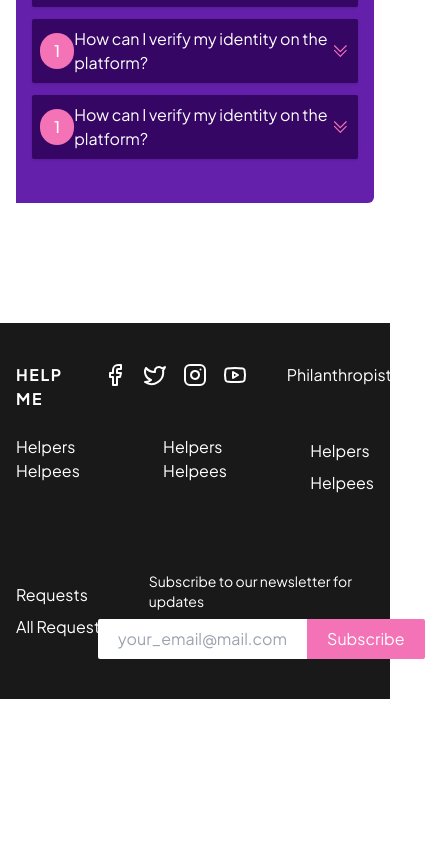
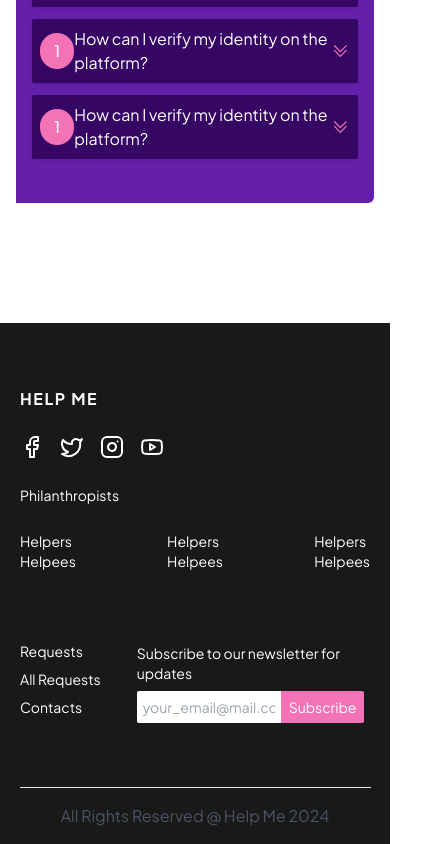
Before and after one commit to Idomason/helpMe, a React (Vite) app in the folder client/: page / in a window 390 px wide. Shown: the part 5515-6359 px from the top of the page, 425 px wide, since content can reach past the window. Before the commit the page ends 6214 px from the top, so only its background shows below. Built offline with nearby package versions, Linux system fonts and the light colour scheme.

Commit message:
work on the footer component to make it more responsive

```diff
--- a/client/src/components/Footer/Footer.tsx
+++ b/client/src/components/Footer/Footer.tsx
@@ -3,14 +3,14 @@ import { Link } from "react-router-dom";
 
 export default function Footer() {
   return (
-    <div className="mt-24 bg-black/90">
-      <div className="mx-auto grid h-full grid-cols-2 px-4 py-10 sm:grid-cols-3 md:w-11/12">
+    <div className="mt-24 overflow-hidden bg-black/90">
+      <div className="mx-auto grid h-full grid-cols-2 px-5 py-16 sm:grid-cols-3 md:w-11/12">
         {/* COLUMN 1 */}
-        <div className="col-span-1 mb-6 flex justify-between gap-10 sm:mb-0 sm:flex-col sm:gap-6">
+        <div className="col-span-3 mb-6 sm:col-span-1 sm:mb-0">
           <h1 className="font-bold tracking-widest text-white md:text-lg xl:text-2xl">
             HELP ME
           </h1>
-          <div className="flex space-x-4">
+          <div className="flex space-x-4 py-6">
             <Link to={"/"}>
               <Facebook className="cursor-pointer text-white transition-colors duration-300 hover:text-pink-400" />
             </Link>
@@ -24,73 +24,97 @@ export default function Footer() {
               <Youtube className="cursor-pointer text-white transition-colors duration-300 hover:text-pink-400" />
             </Link>
           </div>
-          <Link className="capitalize text-white" to={"/philanthropists"}>
+          <Link
+            className="lg:text-md text-sm capitalize text-white"
+            to={"/philanthropists"}
+          >
             philanthropists
           </Link>
         </div>
 
         {/* COLUMN 2 span 3 */}
         <div className="col-span-2 grid gap-y-16">
-          <div className="flex justify-between">
+          {/* COL 2 SEC 1 */}
+          <div className="flex justify-between justify-items-center sm:justify-between">
             <div>
-              <Link className="block capitalize text-white" to={"/helpers"}>
+              <Link
+                className="lg:text-md block text-sm capitalize text-white"
+                to={"/helpers"}
+              >
                 helpers
               </Link>
-              <Link className="block capitalize text-white" to={"/helpees"}>
-                helpees
-              </Link>
-            </div>
-            <div>
-              <Link className="block capitalize text-white" to={"/helpers"}>
-                helpers
-              </Link>
-              <Link className="block capitalize text-white" to={"/helpees"}>
+              <Link
+                className="lg:text-md block text-sm capitalize text-white"
+                to={"/helpees"}
+              >
                 helpees
               </Link>
             </div>
             <div>
               <Link
-                className="block py-1 capitalize text-white"
+                className="lg:text-md block text-sm capitalize text-white"
                 to={"/helpers"}
               >
                 helpers
               </Link>
               <Link
-                className="block py-1 capitalize text-white"
+                className="lg:text-md block text-sm capitalize text-white"
+                to={"/helpees"}
+              >
+                helpees
+              </Link>
+            </div>
+            <div>
+              <Link
+                className="lg:text-md block text-sm capitalize text-white"
+                to={"/helpers"}
+              >
+                helpers
+              </Link>
+              <Link
+                className="lg:text-md block text-sm capitalize text-white"
                 to={"/helpees"}
               >
                 helpees
               </Link>
             </div>
           </div>
-          <div className="grid grid-cols-3 items-center justify-between gap-10">
-            <div>
+
+          {/* COL 2 SEC 2 */}
+          <div className="grid grid-cols-3 items-center justify-between md:gap-10">
+            <div className="">
               <Link
-                className="block py-1 capitalize text-white"
+                className="lg:text-md block py-1 text-sm capitalize text-white"
                 to={"/requests"}
               >
                 requests
               </Link>
               <Link
-                className="block py-1 capitalize text-white"
+                className="lg:text-md block py-1 text-sm capitalize text-white"
                 to={"/allRequests"}
               >
                 all requests
               </Link>
+              <Link
+                className="lg:text-md block py-1 text-sm capitalize text-white"
+                to={"/contacts"}
+              >
+                Contacts
+              </Link>
             </div>
-            <div className="col-span-2 place-items-center">
+            <div className="col-span-2 place-items-start md:place-items-end">
               <p className="lg:text-md py-2 text-sm text-white">
                 Subscribe to our newsletter for updates
               </p>
               <div className="inline-flex">
                 <input
-                  className="rounded-l-sm border-none p-2 text-center text-helpMe-950 outline-none focus:ring-1 focus:ring-inset focus:ring-pink-400 xl:w-56"
+                  className="lg:text-md w-[9rem] rounded-l-sm border-none p-1.5 text-center text-sm text-helpMe-950 outline-none focus:ring-1 focus:ring-inset focus:ring-pink-400 sm:w-full sm:p-2 xl:w-56"
                   type="email"
                   name="subscribe"
                   id="subscribe"
                   placeholder="your_email@mail.com"
                 />
-                <button className="rounded-r-sm bg-pink-400 from-pink-600 to-rose-900 px-5 py-2 text-white transition-colors duration-300 ease-in-out hover:bg-gradient-to-br">
+                <button className="lg:text-md rounded-r-sm bg-pink-400 from-pink-600 to-rose-900 px-2 py-1.5 text-sm text-white transition-colors duration-300 ease-in-out hover:bg-gradient-to-br sm:px-5 sm:py-2">
                   Subscribe
                 </button>
               </div>
@@ -98,6 +122,10 @@ export default function Footer() {
           </div>
         </div>
       </div>
+      <hr className="mx-auto w-[90%]" />
+      <p className="mx-auto w-[90%] py-4 text-center capitalize text-gray-600">
+        All rights reserved @ Help me 2024
+      </p>
     </div>
   );
 }
```
